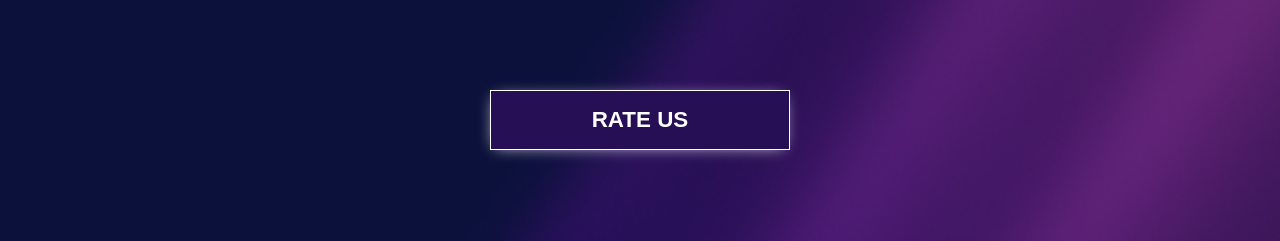
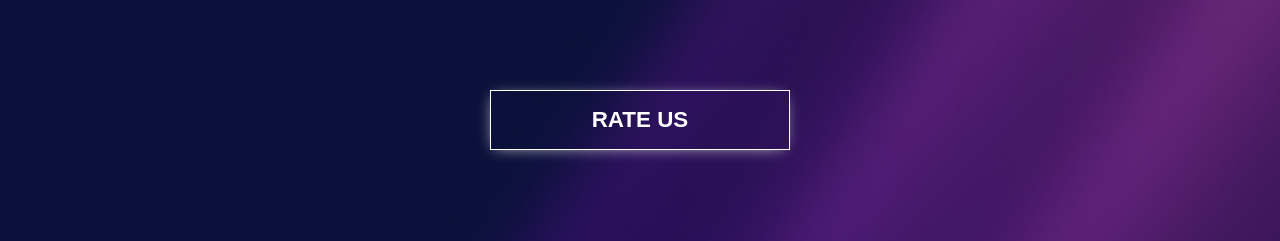
Before and after one commit to Cecchy2/Bw-1, a plain HTML site: page resultPage.html in a window 1280 px wide. Shown: the part 711-952 px from the top of the page. Drawn offline with Linux system fonts and the light colour scheme.

Commit message:
rate us button -> transparent background

```diff
--- a/assets/css/resultPage.css
+++ b/assets/css/resultPage.css
@@ -41,7 +41,7 @@ footer{
     text-align: center;
 }
 button{
-    background-color: rgb(38, 15, 84);
+    background-color: transparent;
     border: solid 1px white;
     height: 60px;
     width: 300px;
```
